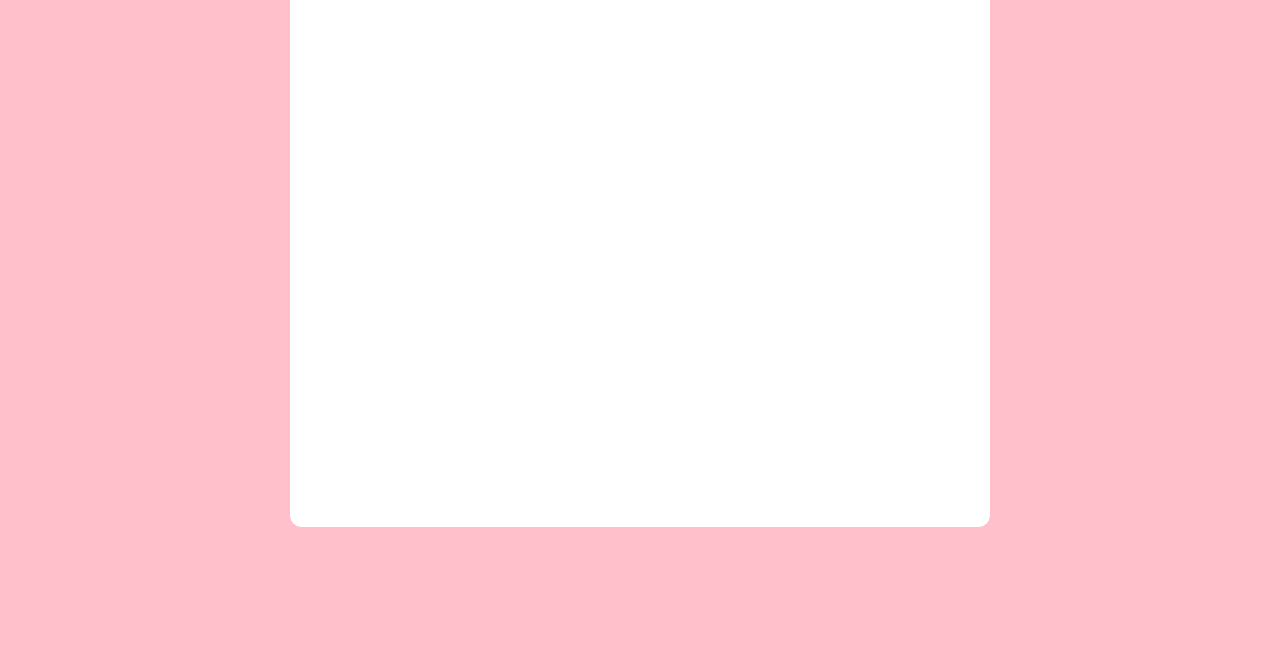
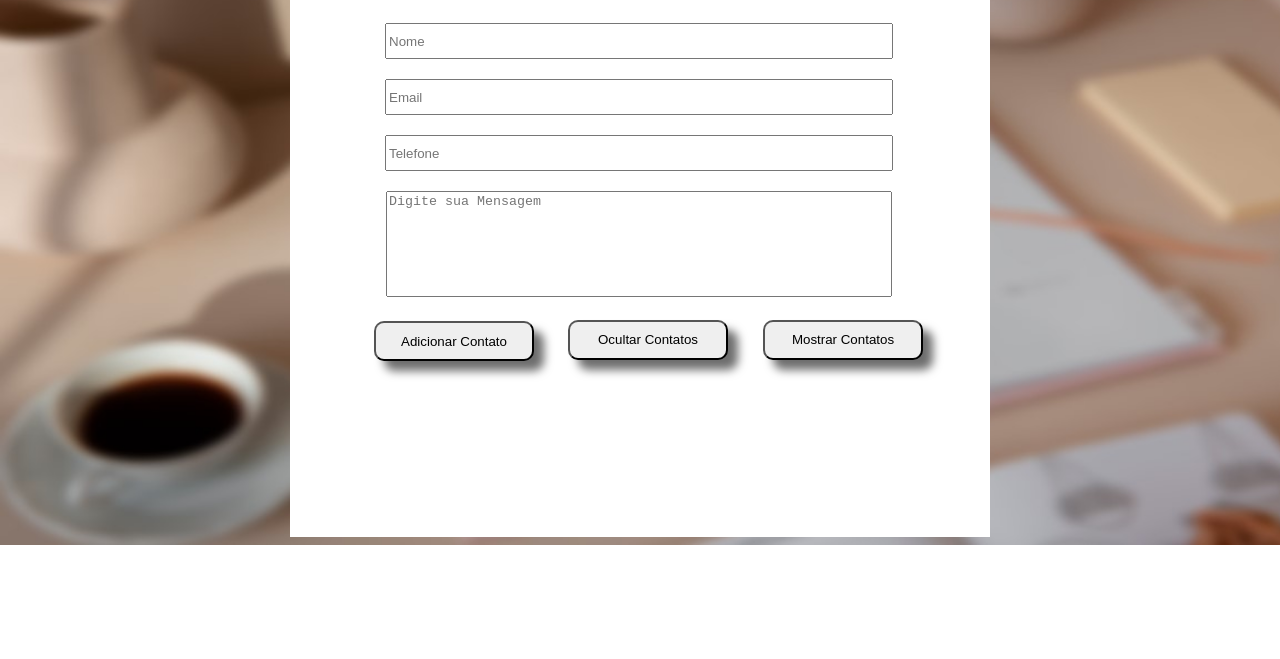
Before and after one commit to laliMaryLeticinha231dsnFabisDil/Contato, a plain HTML site: page index.html in a window 1280 px wide. Shown: the part 141-800 px from the top of the page. Drawn offline with Linux system fonts and the light colour scheme.

Commit message:
término

```diff
--- a/index.html
+++ b/index.html
@@ -9,22 +9,28 @@
 </head>
 
 <body>
+    <div class="container">
 
-    <div class="container">
-        <h1>Contato:</h1>
+        <div class="titulo">
 
+            <h1>Contato:</h1>
+        </div>
         <form id="contato-Form">
             <input type="text" id="nome" placeholder="Nome" required>
             <input type="email" id="email" placeholder="Email" required>
             <input type="tel" id="tel" placeholder="Telefone" required>
-            <button type="submit">Adicionar Contato</button>
+            <textarea id="Mensagem" placeholder="Digite sua Mensagem"></textarea>
+            <div class="btn3"> <button id="adicionar" type="submit">Adicionar Contato</button></div>
         </form>
         <div class="botoes">
-            <button id="mostrar-contatos">Mostrar Contatos </button>
-            <button id="ocultar-contatos">Ocultar Contatos</button>
+            <div class="btn"> <button id="mostrar-contatos">Mostrar Contatos </button></div>
+            <div class="btn2"> <button id="ocultar-contatos">Ocultar Contatos</button></div>
         </div>
         <ul id="contato-lista"></ul>
+
     </div>
+    <!-- <div class="quadrado"></div> -->
+
 
     <script src="main.js"></script>
 </body>
--- a/main.js
+++ b/main.js
@@ -1,9 +1,10 @@
 //definindo a classe de contato
 class Contatos {
-    constructor(nome, email, telefone) {
+    constructor(nome, email, telefone, Mensagem) {
         this.nome = nome;
         this.email = email;
         this.telefone = telefone;
+        this.Mensagem = Mensagem;
     }
 }
 
@@ -26,7 +27,7 @@ class GerenciadorContatos {
 
         for (const contato of this.contatos) {
             const li = document.createElement('li');
-            li.innerHTML = `${contato.nome} - ${contato.email} - ${contato.telefone}`;
+            li.innerHTML = `${contato.nome} - ${contato.email} - ${contato.telefone} - ${contato.Mensagem}`;
 
             listaContatos.appendChild(li)
         }
@@ -43,22 +44,25 @@ const telefoneForm = document.getElementById('tel');
 const mostrarContatos = document.getElementById('mostrar-contatos');
 const ocultarContatos = document.getElementById('ocultar-contatos');
 const listaContatos = document.getElementById('contato-lista');
+const MensagemForm = document.getElementById('Mensagem');
 
 contatoForm.addEventListener('submit', (event) =>{
     event.preventDefault();
     const nome = nomeForm.value;
     const email = emailForm.value;
     const telefone = telefoneForm.value;
+    const Mensagem = MensagemForm.value;
 
     //criando objeto na classe contato
 
-    const contato = new Contatos(nome, email, telefone);
+    const contato = new Contatos(nome, email, telefone, Mensagem);
 
     gerenciadorContatos.adicionarContato(contato);
 
     nomeForm.value = ''
     emailForm.value = ''
     telefoneForm.value = ''
+    MensagemForm.value = ''
 
 });
 
--- a/style.css
+++ b/style.css
@@ -1,21 +1,130 @@
-body{
-    background-color: pink;
+body {
+    background-image: url('img/Untitled\ Project.jpg');
+    background-size: cover;
+    background-repeat: no-repeat;
+    display: flex;
+    justify-content: center;
     align-items: center;
-    justify-content: center;
-    text-align: center;
+
+}
+
+@font-face {
+    font-family: Cutive;
+    src: url(font/CutiveMono-Regular.ttf);
+}
+
+@font-face {
+    font-family: Quick;
+    src: url(font/Quicksand-VariableFont_wght.ttf);
+}
+
+.titulo {
+    margin-top: -500px;
+    margin-left: 280px;
+    font-family: Cutive;
     display: flex;
 }
 
-h2{
-    margin-top: 0;
+
+/* .quadrado{
+    display: flex;
+    width: 210px;
+    height: 30px;
+    background-image: url('img/carta.jpg');
+    background-size: cover;
+    background-repeat: no-repeat;
+    margin-left: -140px;
+    margin-top: -550px;
+
+} */
+
+
+.container {
+    text-align: center;
+    align-items: center;
+    display: flex;
+    width: 700px;
+    height: 660px;
+    margin-top: -10px;
+    background-color: rgb(255, 255, 255);
+    margin-top: 10px;
+    box-shadow: 10px, 10px, 10px, 10px black;
 }
 
-.container{
+#contato-Form, .titulo{
+    margin-bottom: 80px;
+}
+
+
+
+#Mensagem {
+    resize: none;
+}
+
+input {
     display: flex;
-    width: 700px;
-    height: 600px;
-    background-color: rgb(255, 255, 255);
-    margin-top: 60px;
-    border-radius: 12px;
-    box-shadow: 10px, 10px, 10px, 10px black;
+    width: 500px;
+    height: 30px;
+    margin-left: -340px;
+    margin-bottom: 20px;
 }
+#contato-Form{
+    margin-top: 50px;
+}
+
+#Mensagem{
+    width: 500px;
+    height:100px ;
+    margin-left: -340px;
+    margin-bottom: 20px;
+}
+
+
+
+
+
+
+/* Estilo do botão */
+#mostrar-contatos, #ocultar-contatos, #adicionar{
+    width: 160px;
+    height: 40px;
+    border-radius: 10px;
+
+    box-shadow: 10px 10px 10px rgba(0, 0, 0, 0.573);
+
+}
+
+
+.botoes{
+    display: flex; /* Cria um contexto flexível para os botões */
+    justify-content: space-between; /* Distribui o espaço entre os botões */
+}
+
+button {
+    padding: 10px 20px; /* Adiciona preenchimento para espaçamento interno */
+    /* Outros estilos dos botões, como cores de fundo, cores de texto, etc. */
+}
+
+
+#ocultar-contatos{
+    margin-left: -550px;
+    margin-top: 265px;
+}
+
+#adicionar{
+    margin-left: -710px;
+
+}
+
+
+#mostrar-contatos{
+    margin-left: -130px;
+    margin-top: 265px;
+}
+
+#contato-lista{
+    font-family: Quick;
+  margin-top: 450px;
+  margin-left: -490px;
+    display: flex;
+}
```
Also changed, not shown: font/CutiveMono-Regular.ttf (added), font/Quicksand-VariableFont_wght.ttf (added), img/Untitled Project.jpg (added), img/carta.jpg (added).
